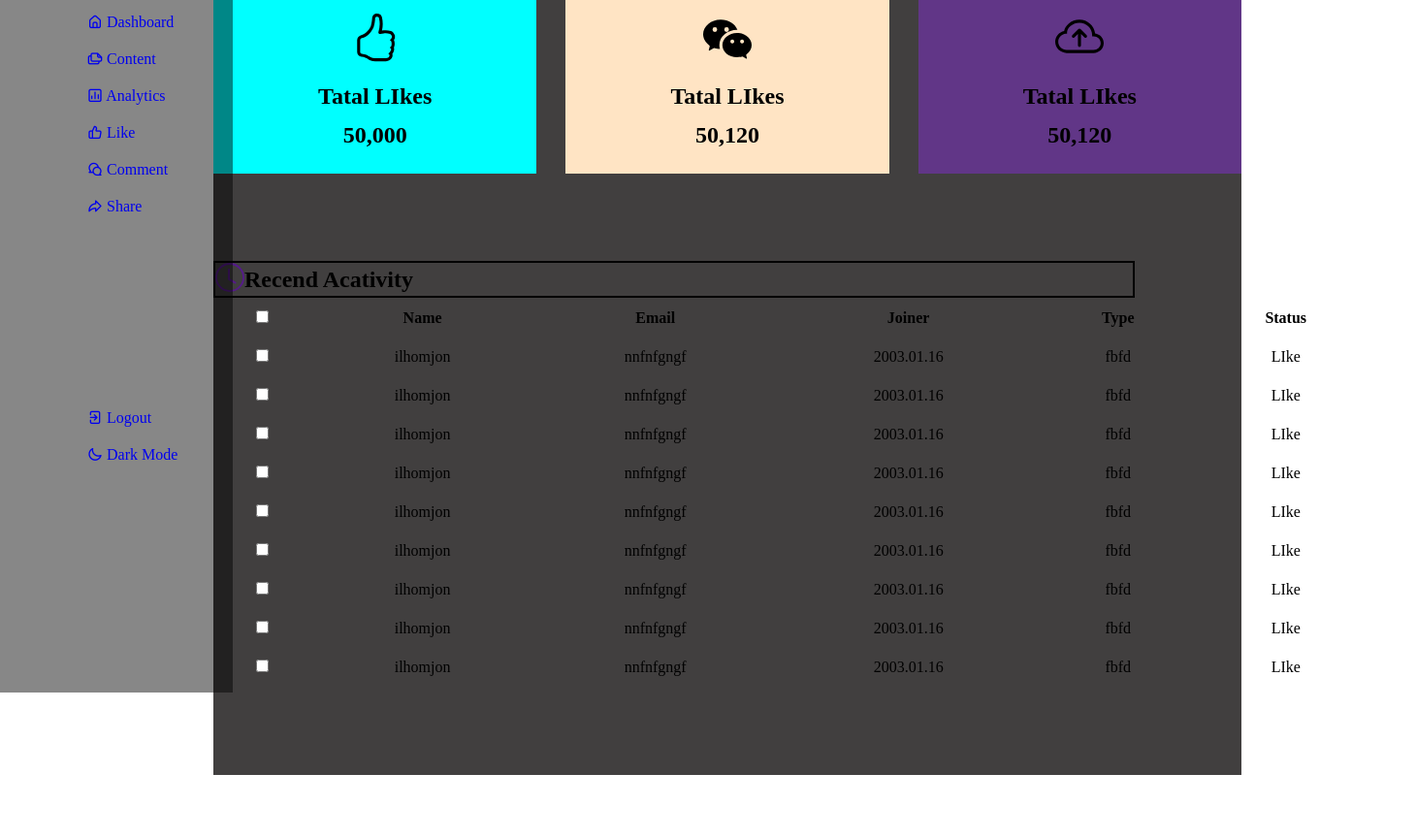
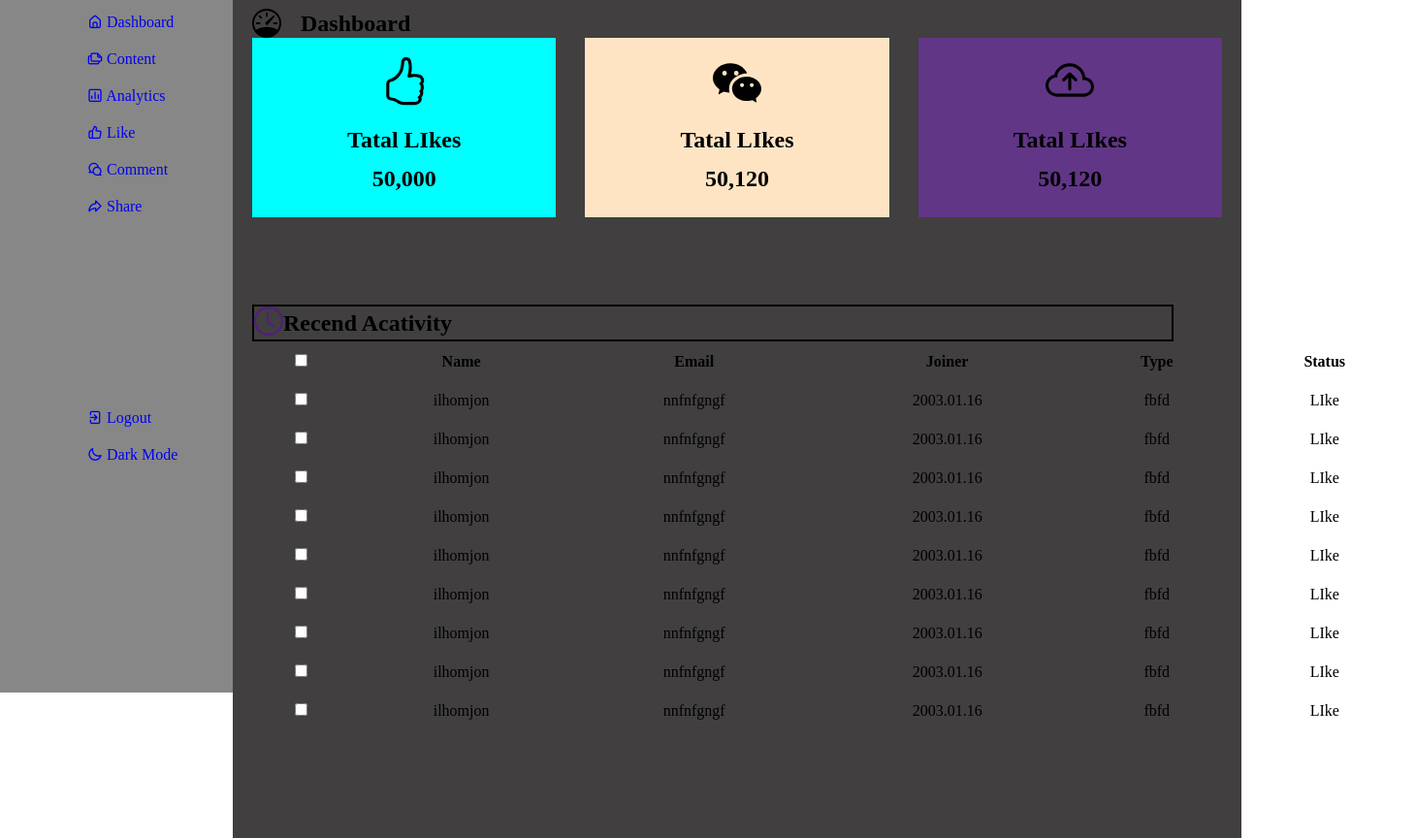
Before and after one commit to MAXKAMOVILHOMJON/admin1, a plain HTML site: page INDEX.HTML in a window 1280 px wide. Shown: the part 86-950 px from the top of the page at 97% size, 1460 px wide, since content can reach past the window. Before the commit the page ends 885 px from the top, so only its background shows below. Drawn offline with nearby package versions, Linux system fonts and the light colour scheme.

Commit message:
qilgan o'zgarishiz

```diff
--- a/CSS/layout/home.css
+++ b/CSS/layout/home.css
@@ -5,6 +5,7 @@ aside{
     padding-top: 20px;
     background-color: rgba(0, 0, 0, 0.471);
    top: 0;
+
 }
 .logo{
     display: flex;
--- a/CSS/layout/main.css
+++ b/CSS/layout/main.css
@@ -1,7 +1,9 @@
 main{
-    margin-top: 50px;
-    margin-left: 220px;
+    margin-top: 75px;
+    margin-left: 240px;
     background-color: rgb(65, 63, 63);
+    padding: 20px ;
+
 }
 
 .tezlik{
```
